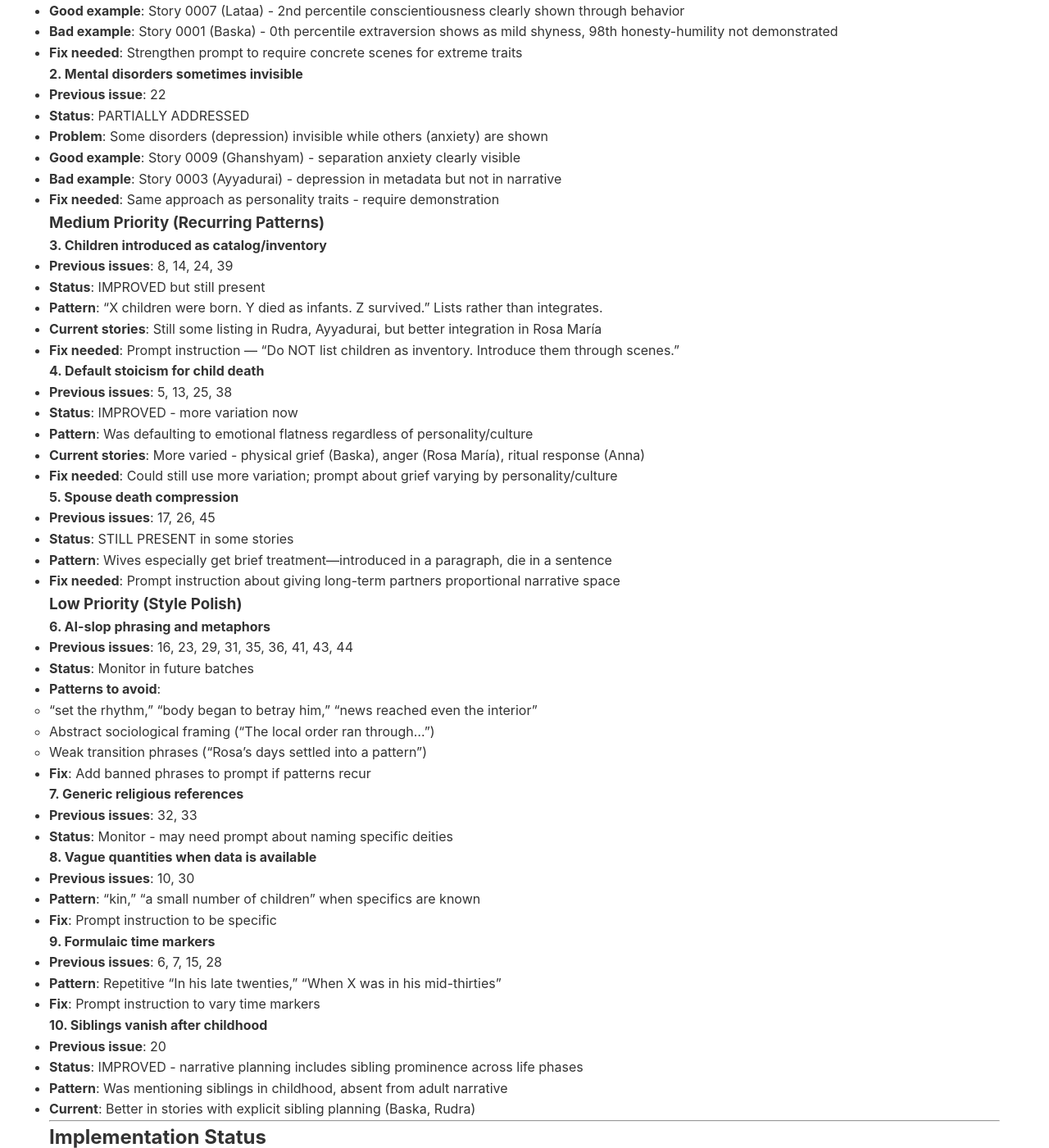
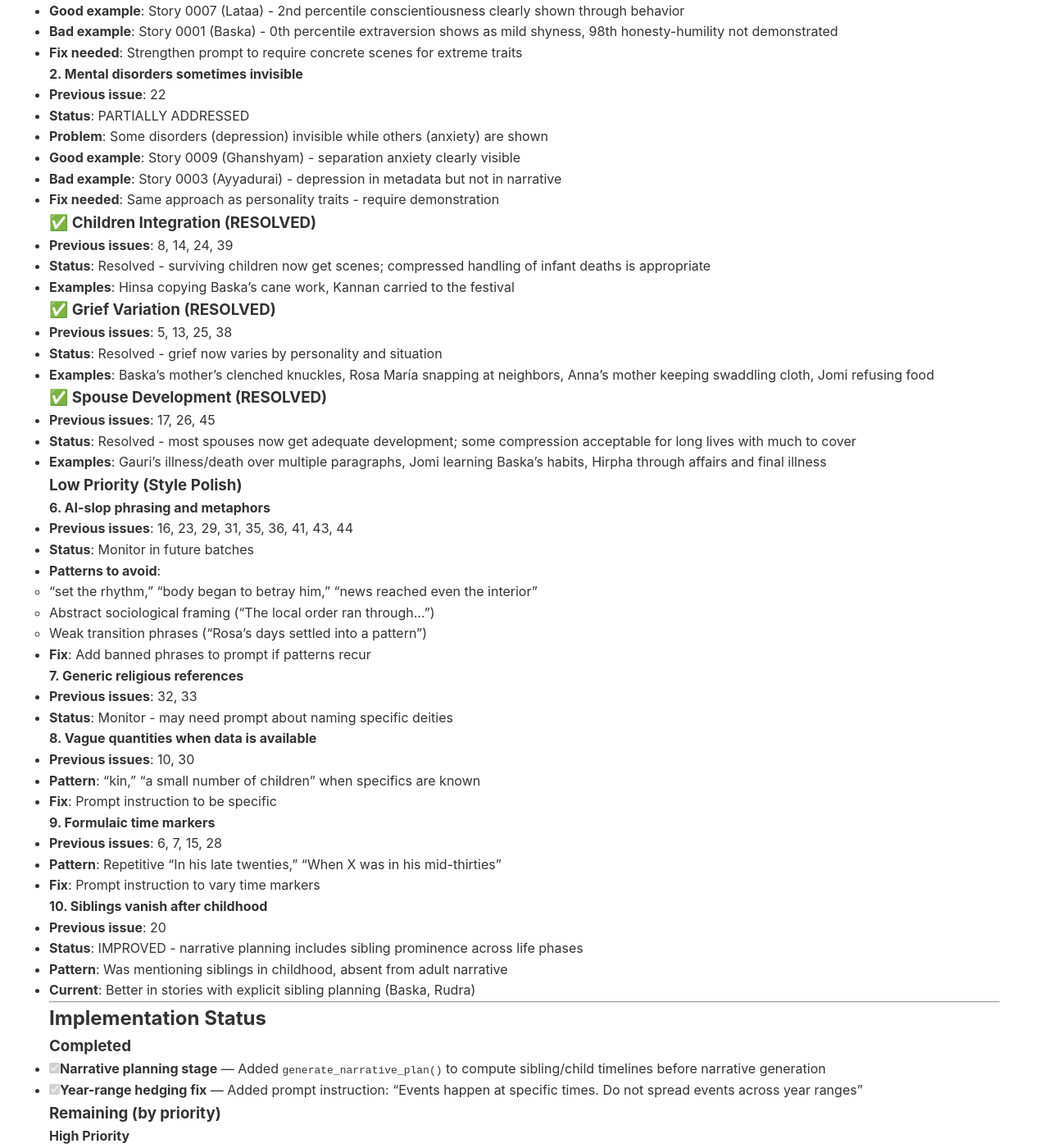
Before and after one commit to random-lives/random-lives, a Jekyll site: the page built from ISSUE_TRACKER.md, in a window 1280 px wide and 1400 px high, scrolled down 759 px. Shown: the whole window at 82% size. Built offline with Jekyll 4.4.1, drawn with Linux system fonts in a browser that asks for light colours; our own code applies the rules of GitHub Pages for plain Markdown files; some of the changed text lies outside the part shown.

Commit message:
Mark children integration, grief variation, and spouse development as resolved
After reviewing stories 0000-0009, these medium priority issues are now
adequately addressed without requiring prompt changes.

🤖 Generated with [Claude Code](https://claude.com/claude-code)

Co-Authored-By: Claude Opus 4.5 <noreply@anthropic.com>

```diff
--- a/ISSUE_TRACKER.md
+++ b/ISSUE_TRACKER.md
@@ -46,27 +46,20 @@ The following issues were addressed by implementing the **narrative planning sta
 - **Bad example**: Story 0003 (Ayyadurai) - depression in metadata but not in narrative
 - **Fix needed**: Same approach as personality traits - require demonstration
 
-### Medium Priority (Recurring Patterns)
+### ✅ Children Integration (RESOLVED)
+- **Previous issues**: 8, 14, 24, 39
+- **Status**: Resolved - surviving children now get scenes; compressed handling of infant deaths is appropriate
+- **Examples**: Hinsa copying Baska's cane work, Kannan carried to the festival
 
-**3. Children introduced as catalog/inventory**
-- **Previous issues**: 8, 14, 24, 39
-- **Status**: IMPROVED but still present
-- **Pattern**: "X children were born. Y died as infants. Z survived." Lists rather than integrates.
-- **Current stories**: Still some listing in Rudra, Ayyadurai, but better integration in Rosa María
-- **Fix needed**: Prompt instruction — "Do NOT list children as inventory. Introduce them through scenes."
+### ✅ Grief Variation (RESOLVED)
+- **Previous issues**: 5, 13, 25, 38
+- **Status**: Resolved - grief now varies by personality and situation
+- **Examples**: Baska's mother's clenched knuckles, Rosa María snapping at neighbors, Anna's mother keeping swaddling cloth, Jomi refusing food
 
-**4. Default stoicism for child death**
-- **Previous issues**: 5, 13, 25, 38
-- **Status**: IMPROVED - more variation now
-- **Pattern**: Was defaulting to emotional flatness regardless of personality/culture
-- **Current stories**: More varied - physical grief (Baska), anger (Rosa María), ritual response (Anna)
-- **Fix needed**: Could still use more variation; prompt about grief varying by personality/culture
-
-**5. Spouse death compression**
+### ✅ Spouse Development (RESOLVED)
 - **Previous issues**: 17, 26, 45
-- **Status**: STILL PRESENT in some stories
-- **Pattern**: Wives especially get brief treatment—introduced in a paragraph, die in a sentence
-- **Fix needed**: Prompt instruction about giving long-term partners proportional narrative space
+- **Status**: Resolved - most spouses now get adequate development; some compression acceptable for long lives with much to cover
+- **Examples**: Gauri's illness/death over multiple paragraphs, Jomi learning Baska's habits, Hirpha through affairs and final illness
 
 ### Low Priority (Style Polish)
 
@@ -112,15 +105,10 @@ The following issues were addressed by implementing the **narrative planning sta
 **High Priority**
 1. [ ] **Extreme trait flagging** — Flag traits below 10th or above 90th percentile; require concrete demonstration scenes
 
-**Medium Priority**
-2. [ ] **Children integration** — Add prompt: "Do NOT list children as inventory. Introduce them through scenes."
-3. [ ] **Grief variation** — Add prompt: "Grief for child death should vary by personality and culture."
-4. [ ] **Spouse development** — Add prompt about proportional narrative space for long-term partners
-
 **Low Priority**
-5. [ ] **Banned phrases** — Expand AVOID THESE PHRASES if patterns recur
-6. [ ] **Named deities** — Add instruction to name specific deities where culturally appropriate
-7. [ ] **Specificity** — Add instruction to use specific quantities when data available
+2. [ ] **Banned phrases** — Expand AVOID THESE PHRASES if patterns recur
+3. [ ] **Named deities** — Add instruction to name specific deities where culturally appropriate
+4. [ ] **Specificity** — Add instruction to use specific quantities when data available
 
 ---
 
```
